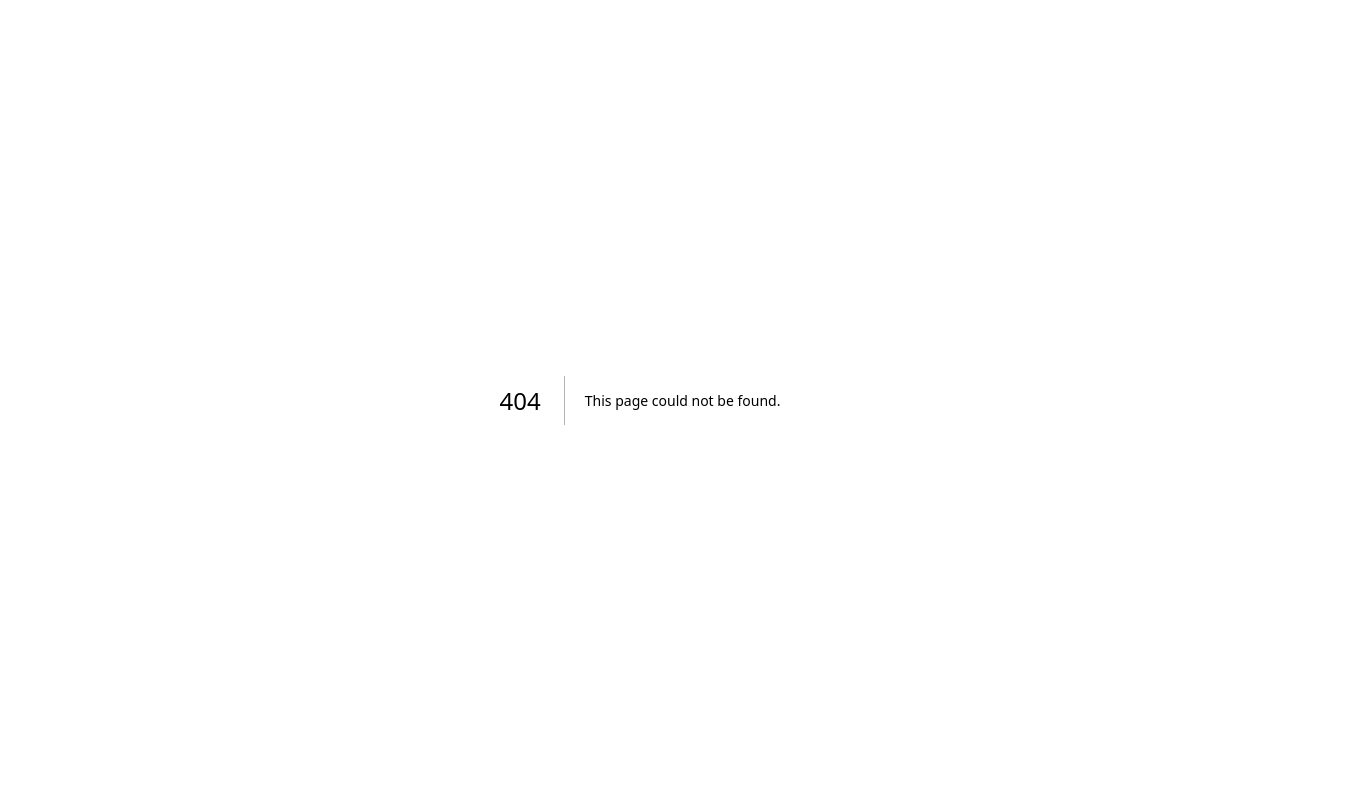
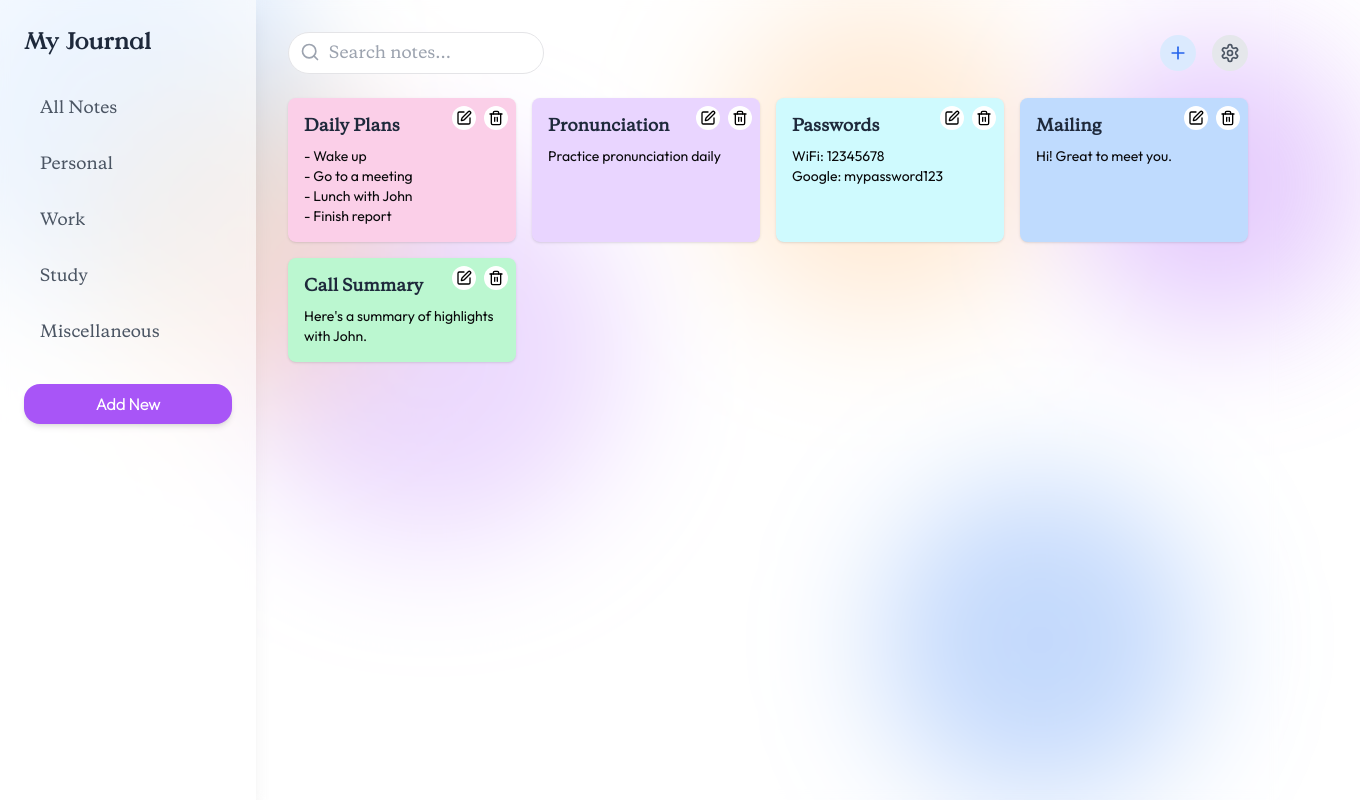
Before and after one commit to wajiha-kulsum/H10_crwdstrk, a Next.js app: page /journel in a window 1280 px wide. Before the commit this address had no page. Shown: the whole page, 1360 px wide, since content can reach past the window. Built offline with nearby package versions, Linux system fonts and the light colour scheme.

Commit message:
journal created

```diff
--- /dev/null
+++ b/app/journel/page.tsx
@@ -0,0 +1,220 @@
+'use client'
+
+import React, { useState, useEffect } from 'react'
+import { Search, Plus, Settings, Trash2, Edit } from 'lucide-react'
+import { motion } from 'framer-motion'
+
+interface Note {
+  id: number
+  title: string
+  content: string
+  category: string
+  color: string
+}
+
+export default function Journal() {
+  const [notes, setNotes] = useState<Note[]>([])
+  const [searchTerm, setSearchTerm] = useState('')
+  const [selectedNote, setSelectedNote] = useState<Note | null>(null)
+  const [isEditing, setIsEditing] = useState(false)
+  const [selectedCategory, setSelectedCategory] = useState('All Notes')
+
+  useEffect(() => {
+    // Simulating fetched notes
+    const fetchedNotes: Note[] = [
+      { id: 1, title: 'Daily Plans', content: '- Wake up\n- Go to a meeting\n- Lunch with John\n- Finish report', category: 'Personal', color: 'bg-pink-200' },
+      { id: 2, title: 'Pronunciation', content: 'Practice pronunciation daily', category: 'Study', color: 'bg-purple-200' },
+      { id: 3, title: 'Passwords', content: 'WiFi: 12345678\nGoogle: mypassword123', category: 'Personal', color: 'bg-cyan-100' },
+      { id: 4, title: 'Mailing', content: 'Hi! Great to meet you.', category: 'Work', color: 'bg-blue-200' },
+      { id: 5, title: 'Call Summary', content: "Here's a summary of highlights with John.", category: 'Work', color: 'bg-green-200' }
+    ]
+    setNotes(fetchedNotes)
+  }, [])
+
+  const filteredNotes = notes.filter(note =>
+    (selectedCategory === 'All Notes' || note.category === selectedCategory) &&
+    (note.title.toLowerCase().includes(searchTerm.toLowerCase()) ||
+    note.content.toLowerCase().includes(searchTerm.toLowerCase()))
+  )
+
+  const addNote = () => {
+    const newNote: Note = {
+      id: Date.now(),
+      title: 'New Note',
+      content: '',
+      category: selectedCategory === 'All Notes' ? 'Personal' : selectedCategory,
+      color: 'bg-gray-200'
+    }
+    setNotes([newNote, ...notes])
+    setSelectedNote(newNote)
+    setIsEditing(true)
+  }
+
+  const deleteNote = (id: number) => {
+    setNotes(notes.filter(note => note.id !== id))
+    if (selectedNote?.id === id) {
+      setSelectedNote(null)
+      setIsEditing(false)
+    }
+  }
+
+  const editNote = (note: Note) => {
+    setSelectedNote(note)
+    setIsEditing(true)
+  }
+
+  const saveNote = (updatedNote: Note) => {
+    setNotes(notes.map(note => note.id === updatedNote.id ? updatedNote : note))
+    setSelectedNote(updatedNote)
+    setIsEditing(false)
+  }
+
+  return (
+    <div className="flex h-screen">
+      <div className="absolute inset-0">
+        <div className="absolute w-96 h-96 bg-blue-400/30 rounded-full blur-3xl -top-20 -left-20"></div>
+        <div className="absolute w-96 h-96 bg-purple-400/30 rounded-full blur-3xl top-40 left-60"></div>
+        <div className="absolute w-80 h-80 bg-blue-500/30 rounded-full blur-3xl bottom-0 right-20"></div>
+        <div className="absolute w-72 h-72 bg-purple-500/30 rounded-full blur-3xl -right-20 top-10"></div>
+        <div className="absolute w-80 h-80 bg-orange-300/30 rounded-full blur-3xl top-0 right-60"></div>
+        <div className="absolute w-80 h-80 bg-orange-300/30 rounded-full blur-3xl top-20 left-20"></div>
+      </div>
+
+      {/* Sidebar */}
+      <motion.aside
+        initial={{ x: -300 }}
+        animate={{ x: 0 }}
+        transition={{ duration: 0.5 }}
+        className="w-64 p-6 backdrop-blur-sm shadow-lg bg-white/60"
+      >
+        <h1 className="mb-8 text-2xl font-bold text-slate-800 font-valueSerif">My Journal</h1>
+        <nav className="space-y-4 font-copernicusMedium">
+          {['All Notes', 'Personal', 'Work', 'Study', 'Miscellaneous'].map((category, index) => (
+            <motion.a
+              key={index}
+              href="#"
+              className={`flex items-center px-4 py-2 text-gray-600 rounded-lg hover:bg-violet-200 transition-all duration-100 mr-1${selectedCategory === category ? 'bg-gray-200' : ''}`}
+              whileHover={{ scale: 1.05 }}
+              whileTap={{ scale: 0.95 }}
+              onClick={() => setSelectedCategory(category)}
+            >
+              {category}
+            </motion.a>
+          ))}
+        </nav>
+        <button onClick={addNote} className="w-full p-2 mt-8 text-white bg-purple-500 hover:scale-[1.02] hover:bg-purple-600 rounded-2xl shadow-md font-outfitLight font-bold transition-all">
+          Add New
+        </button>
+      </motion.aside>
+
+      {/* Main content */}
+      <motion.main
+        initial={{ opacity: 0, x: 300 }}
+        animate={{ opacity: 1, x: 0 }}
+        transition={{ duration: 0.8 }}
+        className="flex-1 p-8 overflow-auto  backdrop-blur-sm z-10"
+      >
+        {/* Search and add new note */}
+        <div className="flex items-center justify-between mb-6 font-copernicusMedium">
+          <div className="relative">
+            <input
+              type="text"
+              placeholder="Search notes..."
+              className="w-64 py-2 pl-10 pr-4 text-slate-700 border rounded-full"
+              value={searchTerm}
+              onChange={(e) => setSearchTerm(e.target.value)}
+            />
+            <Search className="absolute left-3 top-2.5 text-gray-400" size={20} />
+          </div>
+          <div className="flex items-center space-x-4">
+            <motion.button
+              className="p-2 bg-blue-100 rounded-full"
+              onClick={addNote}
+              whileHover={{ scale: 1.1 }}
+              whileTap={{ scale: 0.9 }}
+            >
+              <Plus className="text-blue-600" size={20} />
+            </motion.button>
+            <motion.button
+              className="p-2 bg-gray-200 rounded-full"
+              whileHover={{ scale: 1.1 }}
+              whileTap={{ scale: 0.9 }}
+            >
+              <Settings className="text-gray-600" size={20} />
+            </motion.button>
+          </div>
+        </div>
+
+        {/* Notes grid */}
+        <div className="grid grid-cols-1 gap-4 md:grid-cols-2 lg:grid-cols-3 xl:grid-cols-4">
+          {filteredNotes.map((note) => (
+            <motion.div
+              key={note.id}
+              className={`${note.color} p-4 rounded-lg shadow relative`}
+              whileHover={{ scale: 1.03 }}
+            >
+              <h3 className="mb-2 font-bold text-slate-800 font-copernicusMedium">{note.title}</h3>
+              <p className="text-sm text-slate whitespace-pre-line font-outfitRegular">{note.content}</p>
+              <div className="absolute flex space-x-2 top-2 right-2">
+                <motion.button
+                  onClick={() => editNote(note)}
+                  className="p-1 bg-white rounded-full"
+                  whileHover={{ scale: 1.1 }}
+                  whileTap={{ scale: 0.9 }}
+                >
+                  <Edit className="text-black" size={16} />
+                </motion.button>
+                <motion.button
+                  onClick={() => deleteNote(note.id)}
+                  className="p-1 bg-white rounded-full"
+                  whileHover={{ scale: 1.1 }}
+                  whileTap={{ scale: 0.9 }}
+                >
+                  <Trash2 className="text-black" size={16} />
+                </motion.button>
+              </div>
+            </motion.div>
+          ))}
+        </div>
+      </motion.main>
+
+      {/* Edit Modal */}
+      {isEditing && selectedNote && (
+        <div className="fixed inset-0 flex items-center justify-center bg-black bg-opacity-30 z-50">
+          <div className="w-1/2 p-6 bg-white/80 backdrop-blur-sm rounded-3xl">
+            <h2 className="mb-4 text-2xl font-bold text-slate-700 font-copernicusMedium">Edit Note</h2>
+            <input
+              type="text"
+              value={selectedNote.title}
+              onChange={(e) => setSelectedNote({ ...selectedNote, title: e.target.value })}
+              className="w-full p-2 mb-4 text-slate-800 border rounded"
+            />
+            <textarea
+              value={selectedNote.content}
+              onChange={(e) => setSelectedNote({ ...selectedNote, content: e.target.value })}
+              className="w-full h-40 p-2 mb-4 text-slate-800 border rounded"
+            />
+            <select
+              value={selectedNote.category}
+              onChange={(e) => setSelectedNote({ ...selectedNote, category: e.target.value })}
+              className="w-full p-2 mb-4 text-slate-800 ring-0 focus:ring-2 rounded"
+            >
+              <option value="Personal">Personal</option>
+              <option value="Work">Work</option>
+              <option value="Study">Study</option>
+              <option value="Miscellaneous">Miscellaneous</option>
+            </select>
+            <div className="flex justify-end space-x-2">
+              <button onClick={() => setIsEditing(false)} className="px-4 py-2 text-gray-600 bg-gray-200 hover:bg-gray-300 transition-all rounded-2xl">
+                Cancel
+              </button>
+              <button onClick={() => saveNote(selectedNote)} className="px-4 py-2 text-white bg-violet-500 hover:bg-violet-600 transition-all rounded-2xl">
+                Save
+              </button>
+            </div>
+          </div>
+        </div>
+      )}
+    </div>
+  )
+}
--- a/package.json
+++ b/package.json
@@ -27,6 +27,7 @@
     "date-fns": "^3.6.0",
     "embla-carousel-autoplay": "^8.5.1",
     "embla-carousel-react": "^8.5.1",
+    "framer-motion": "^11.15.0",
     "groq-sdk": "^0.9.0",
     "https": "^1.0.0",
     "https-localhost": "^4.7.1",
```
Also changed, not shown: 1 other file (tests, documents, lock files or other folders).
